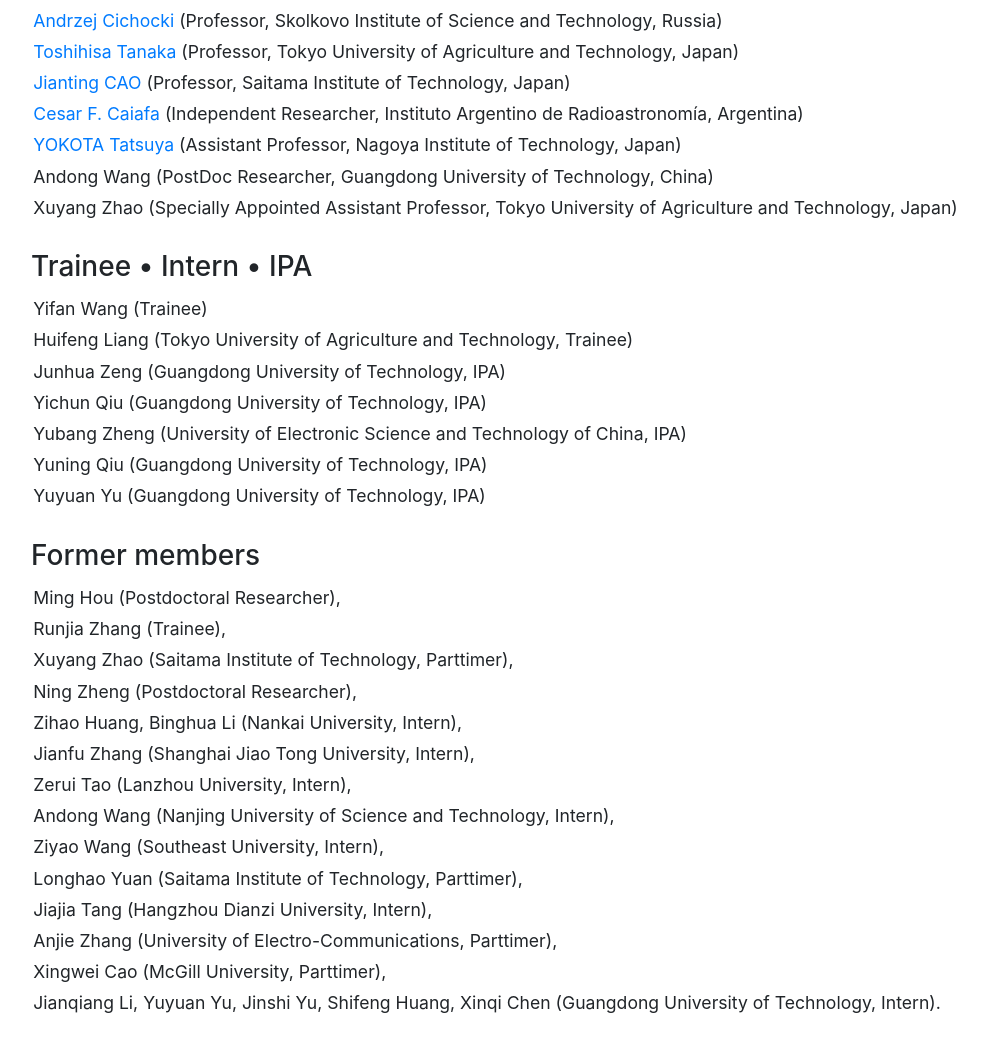
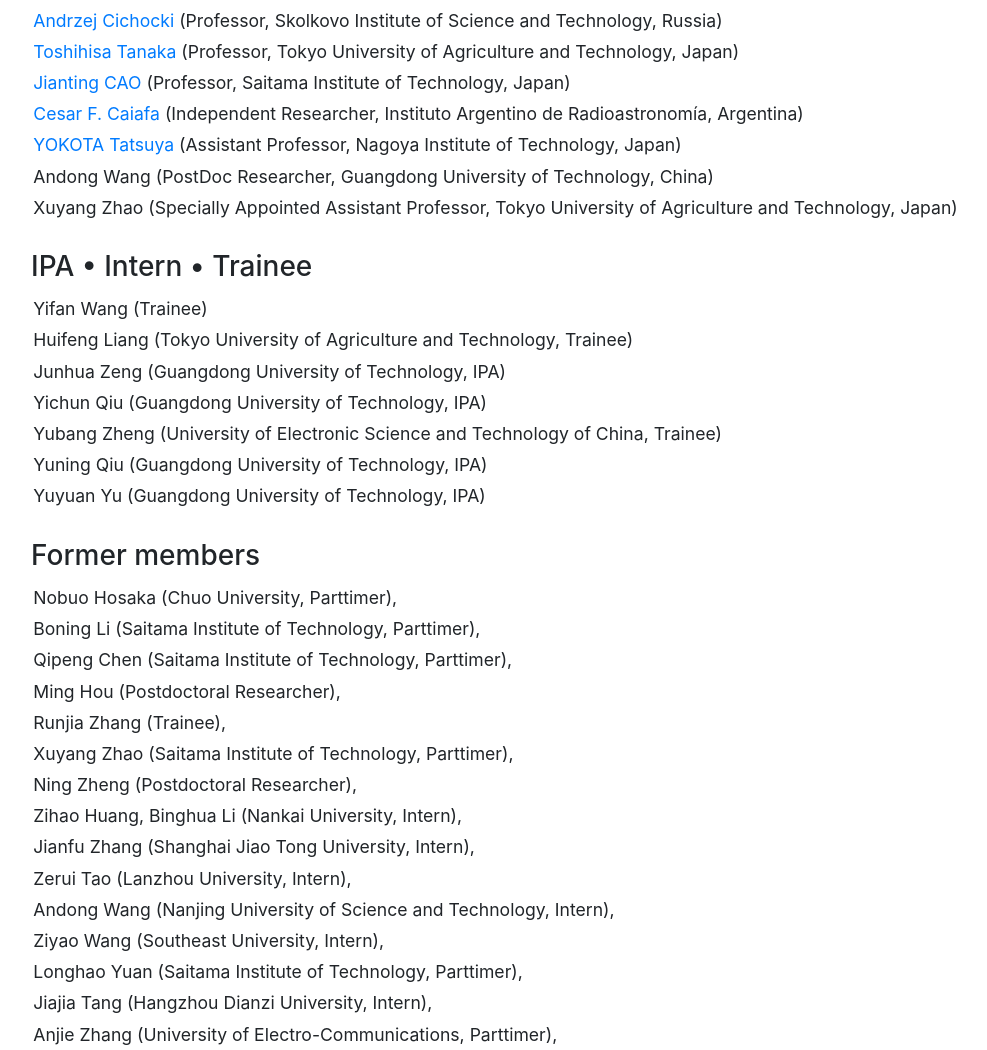
Before and after one commit to try-agaaain/HSI-TEAM, a website with bundled scripts: page index.html in a window 1280 px wide. Shown: the part 3375-4425 px from the top of the page, without its empty margins (225-1212 px from the left). Built offline with nearby package versions, Linux system fonts and the light colour scheme; a web font is replaced by a local one.

Commit message:
Update index.html

```diff
--- a/index.html
+++ b/index.html
@@ -314,14 +314,14 @@
           </div><!-- end Visiting Scientist -->
 
           <div class="resume-content mr-auto">
-            <h3 class="mb-0">Trainee &bull; Intern &bull; IPA</h3>
+            <h3 class="mb-0">IPA &bull; Intern &bull; Trainee</h3>
             <div style="padding-top: 0.5rem; padding-bottom: 1.8rem;">
               <ul class="fa-ul mb-0">
                 <li align="left">Yifan Wang (Trainee)</li>
                 <li align="left">Huifeng Liang (Tokyo University of Agriculture and Technology, Trainee)</li>
                 <li align="left">Junhua Zeng (Guangdong University of Technology, IPA)</li>
                 <li align="left">Yichun Qiu (Guangdong University of Technology, IPA)</li>
-                <li align="left">Yubang Zheng (University of Electronic Science and Technology of China, IPA)</li>
+                <li align="left">Yubang Zheng (University of Electronic Science and Technology of China, Trainee)</li>
                 <li align="left">Yuning Qiu (Guangdong University of Technology, IPA)</li>
                 <li align="left">Yuyuan Yu (Guangdong University of Technology, IPA)</li>
               </ul>
@@ -368,6 +368,15 @@
               <ul class="fa-ul mb-0">
                 <!----------------------------------------------------------------->
                 <li align="left">
+                  Nobuo Hosaka (Chuo University, Parttimer),</li>
+                <!----------------------------------------------------------------->
+                <li align="left">
+                  Boning Li (Saitama Institute of Technology, Parttimer),</li>
+                <!----------------------------------------------------------------->
+                <li align="left">
+                  Qipeng Chen (Saitama Institute of Technology, Parttimer),</li>
+                <!----------------------------------------------------------------->
+                <li align="left">
                   Ming Hou (Postdoctoral Researcher),</li>
                 <!----------------------------------------------------------------->
                 <li align="left">
@@ -379,7 +388,6 @@
                 <li align="left">
                   Ning Zheng (Postdoctoral Researcher),</li>
                 <!----------------------------------------------------------------->
-
                 <li align="left">
                   Zihao Huang, Binghua Li (Nankai University, Intern),</li>
                 <!----------------------------------------------------------------->
```
